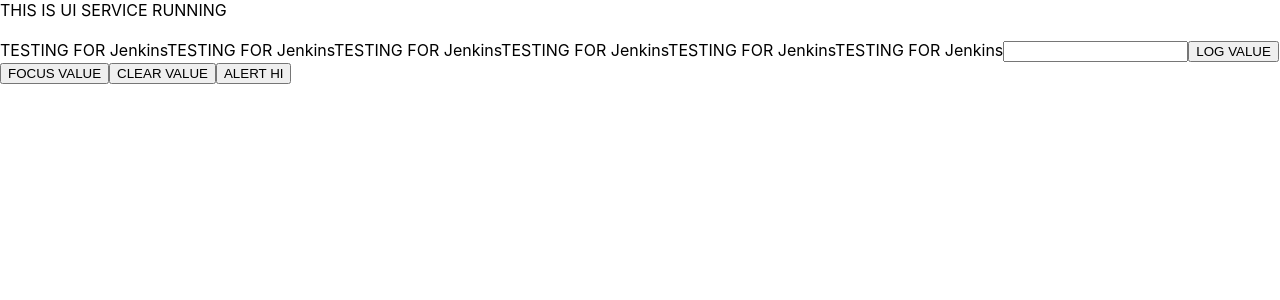
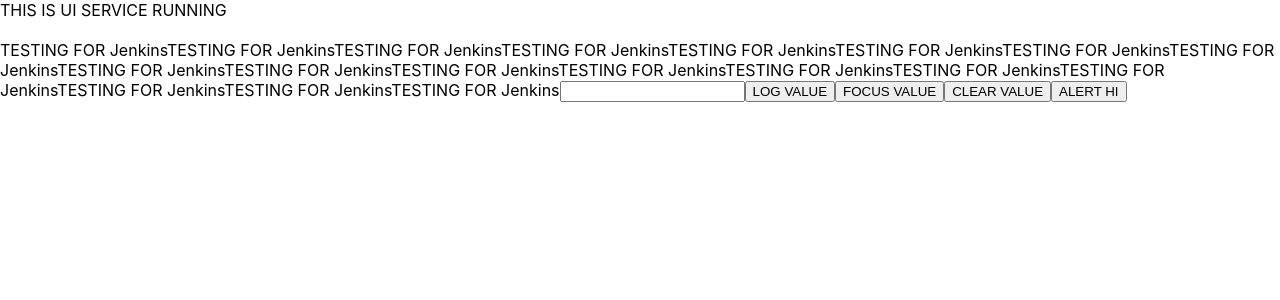
Before and after one commit to ashutoshsaxena2002/DEVOPS, a React (Create React App) app in the folder uiservice/: page / in a window 1280 px wide. Shown: the top 300 px of the page. Built offline with nearby package versions, Linux system fonts and the light colour scheme; no server answers.

Commit message:
commit for jenkins file

```diff
--- a/uiservice/src/App.js
+++ b/uiservice/src/App.js
@@ -13,6 +13,18 @@
       {"TESTING FOR Jenkins"}
       {"TESTING FOR Jenkins"}
       {"TESTING FOR Jenkins"}
+       {"TESTING FOR Jenkins"}
+      {"TESTING FOR Jenkins"}
+      {"TESTING FOR Jenkins"}
+      {"TESTING FOR Jenkins"}
+      {"TESTING FOR Jenkins"}
+      {"TESTING FOR Jenkins"}
+       {"TESTING FOR Jenkins"}
+      {"TESTING FOR Jenkins"}
+      {"TESTING FOR Jenkins"}
+      {"TESTING FOR Jenkins"}
+      {"TESTING FOR Jenkins"}
+      {"TESTING FOR Jenkins"}
       <ParentInput />
     </>
   );
```
Also changed, not shown: 1 other file (tests, documents, lock files or other folders).
